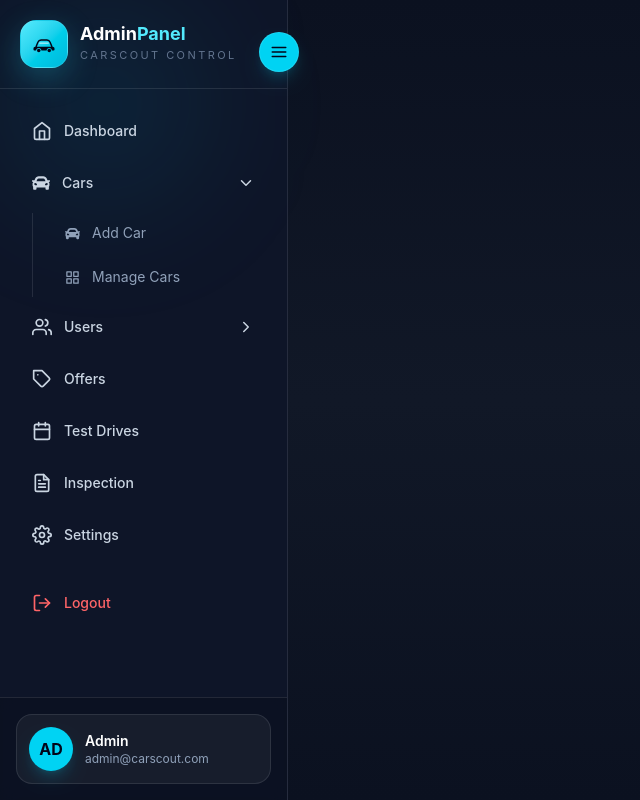
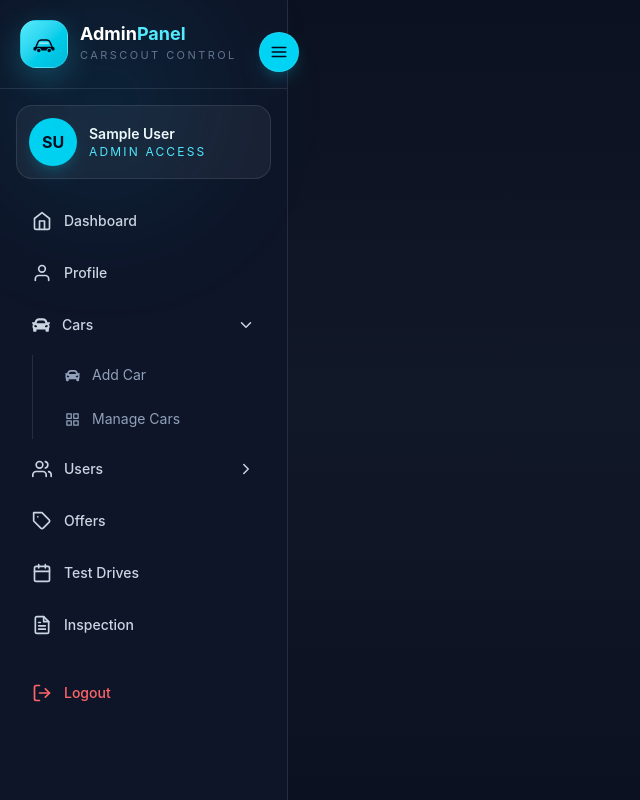
Before and after one commit to Chavda-Jay/Car_Scout-Frontend, a React (Vite) app: page /admin in a window 1280 px wide. Shown: the whole page, without its empty margins (0-640 px from the left). Built offline with nearby package versions, Linux system fonts and the light colour scheme; sample sign-in values are in the browser's storage.

Commit message:
Asminidebar_Profile_Role-Access

```diff
--- a/src/components/admin/AdminSidebar.jsx
+++ b/src/components/admin/AdminSidebar.jsx
@@ -1,9 +1,8 @@
-import React, { useMemo, useState } from "react";
+import React, { useEffect, useMemo, useState } from "react";
 import { NavLink, Outlet, useNavigate } from "react-router-dom";
 import {
   FiHome,
   FiUsers,
-  FiSettings,
   FiLogOut,
   FiMenu,
   FiChevronDown,
@@ -12,6 +11,7 @@ import {
   FiFileText,
   FiTag,
   FiCalendar,
+  FiUser,
 } from "react-icons/fi";
 import { FaCar, FaUserPlus } from "react-icons/fa";
 
@@ -21,14 +21,45 @@ export const AdminSidebar = () => {
     cars: true,
     users: false,
   });
+  const [adminUser, setAdminUser] = useState(
+    JSON.parse(localStorage.getItem("user")) || {}
+  );
 
   const navigate = useNavigate();
+  const role = localStorage.getItem("role");
 
-  const adminName = localStorage.getItem("firstName") || "Admin";
-  const initials = useMemo(
-    () => adminName.slice(0, 2).toUpperCase(),
-    [adminName]
-  );
+  const adminName =
+    `${adminUser?.firstName || ""} ${adminUser?.lastName || ""}`.trim() ||
+    localStorage.getItem("firstName") ||
+    "Admin";
+
+  const initials = useMemo(() => {
+    const first = adminUser?.firstName?.[0] || adminName?.[0] || "";
+    const last = adminUser?.lastName?.[0] || "";
+    return `${first}${last}`.toUpperCase() || "AD";
+  }, [adminUser, adminName]);
+
+  useEffect(() => {
+    if (role !== "admin") {
+      navigate("/");
+    }
+  }, [role, navigate]);
+
+  useEffect(() => {
+    const syncAdminUser = () => {
+      const latestUser = JSON.parse(localStorage.getItem("user")) || {};
+      setAdminUser(latestUser);
+    };
+
+    syncAdminUser();
+    window.addEventListener("profile-updated", syncAdminUser);
+    window.addEventListener("storage", syncAdminUser);
+
+    return () => {
+      window.removeEventListener("profile-updated", syncAdminUser);
+      window.removeEventListener("storage", syncAdminUser);
+    };
+  }, []);
 
   const toggleMenu = (menu) => {
     if (!isOpen) return;
@@ -148,10 +179,44 @@ export const AdminSidebar = () => {
           )}
         </div>
 
+        {isOpen && (
+          <div className="px-4 pt-4">
+            <div className="rounded-2xl border border-white/10 bg-white/5 p-3">
+              <div className="flex items-center gap-3">
+                {adminUser?.profilePic ? (
+                  <img
+                    src={adminUser.profilePic}
+                    alt="admin"
+                    className="h-12 w-12 rounded-full border border-white/10 object-cover"
+                  />
+                ) : (
+                  <div className="flex h-12 w-12 items-center justify-center rounded-full bg-cyan-400 font-bold text-slate-950 shadow-lg shadow-cyan-500/20">
+                    {initials}
+                  </div>
+                )}
+
+                <div className="min-w-0">
+                  <p className="truncate text-sm font-semibold text-white">
+                    {adminName}
+                  </p>
+                  <p className="truncate text-xs uppercase tracking-[0.18em] text-cyan-300">
+                    Admin Access
+                  </p>
+                </div>
+              </div>
+            </div>
+          </div>
+        )}
+
         <nav className="relative space-y-2 px-4 py-5">
           <NavLink to="/admin/dashboard" className={linkStyle}>
             <FiHome size={20} />
             {isOpen && <span>Dashboard</span>}
+          </NavLink>
+
+          <NavLink to="/admin/profile" className={linkStyle}>
+            <FiUser size={20} />
+            {isOpen && <span>Profile</span>}
           </NavLink>
 
           <div>
@@ -229,11 +294,6 @@ export const AdminSidebar = () => {
             {isOpen && <span>Inspection</span>}
           </NavLink>
 
-          <NavLink to="/admin/settings" className={linkStyle}>
-            <FiSettings size={20} />
-            {isOpen && <span>Settings</span>}
-          </NavLink>
-
           <div className="pt-4">
             <button
               onClick={handleLogout}
@@ -244,25 +304,6 @@ export const AdminSidebar = () => {
             </button>
           </div>
         </nav>
-
-        {isOpen && (
-          <div className="absolute bottom-0 left-0 right-0 border-t border-white/10 bg-[#0b1120]/70 p-4 backdrop-blur">
-            <div className="flex items-center gap-3 rounded-2xl border border-white/10 bg-white/5 p-3">
-              <div className="flex h-11 w-11 items-center justify-center rounded-full bg-cyan-400 font-bold text-slate-950 shadow-lg shadow-cyan-500/20">
-                {initials}
-              </div>
-
-              <div className="min-w-0">
-                <p className="truncate text-sm font-semibold text-white">
-                  {adminName}
-                </p>
-                <p className="truncate text-xs text-slate-400">
-                  admin@carscout.com
-                </p>
-              </div>
-            </div>
-          </div>
-        )}
       </aside>
 
       <main className="flex-1 overflow-auto bg-[#0b1120]">
--- a/src/pages/user/Profile.jsx
+++ b/src/pages/user/Profile.jsx
@@ -15,6 +15,14 @@ const Profile = () => {
     const last = user?.lastName?.[0] || "";
     return `${first}${last}`.toUpperCase() || "U";
   }, [user]);
+
+  const syncUser = (updatedUser) => {
+    setUser(updatedUser);
+    localStorage.setItem("user", JSON.stringify(updatedUser));
+    localStorage.setItem("firstName", updatedUser.firstName);
+    localStorage.setItem("role", updatedUser.role || role);
+    window.dispatchEvent(new Event("profile-updated"));
+  };
 
   const handleUpload = async () => {
     try {
@@ -35,11 +43,7 @@ const Profile = () => {
       });
 
       const updatedUser = res.data.data;
-
-      setUser(updatedUser);
-      localStorage.setItem("user", JSON.stringify(updatedUser));
-      localStorage.setItem("firstName", updatedUser.firstName);
-      localStorage.setItem("role", updatedUser.role || role);
+      syncUser(updatedUser);
 
       toast.success("Profile picture updated successfully");
       setFile(null);
@@ -58,10 +62,7 @@ const Profile = () => {
       const res = await API.put(`/user/remove-profile-pic/${user._id}`);
       const updatedUser = res.data.data;
 
-      setUser(updatedUser);
-      localStorage.setItem("user", JSON.stringify(updatedUser));
-      localStorage.setItem("firstName", updatedUser.firstName);
-      localStorage.setItem("role", updatedUser.role || role);
+      syncUser(updatedUser);
 
       toast.success("Profile picture removed successfully");
       setFile(null);
--- a/src/router/AppRoutes.jsx
+++ b/src/router/AppRoutes.jsx
@@ -63,7 +63,8 @@ const router = createBrowserRouter([
       { path: "testdrives", element: <TestDrives /> },
       { path: "inspection", element: <Inspection /> },
       { path: "users", element: <ManageUsers /> },
-      { path: "adduser", element: <AddUser /> }
+      { path: "adduser", element: <AddUser /> },
+      { path: "profile", element : <Profile/>}
     ]
   },
 
```
